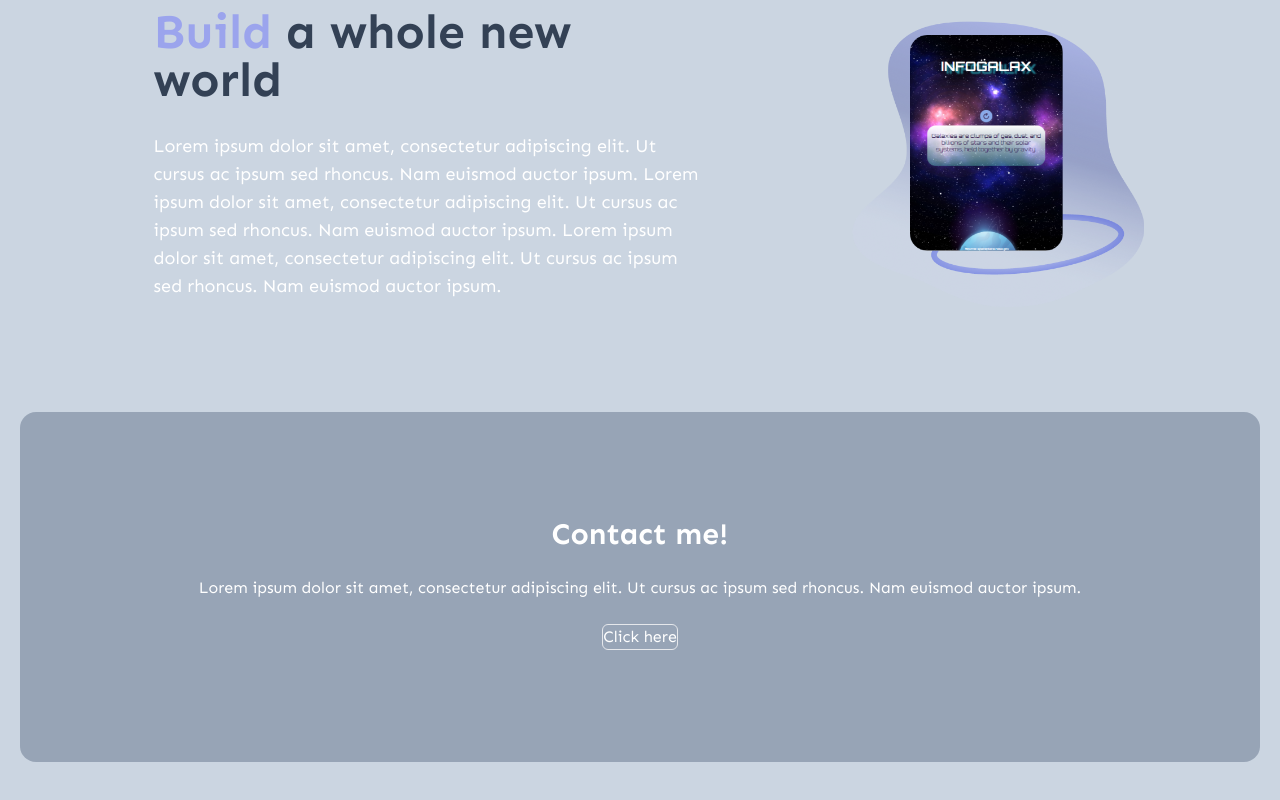
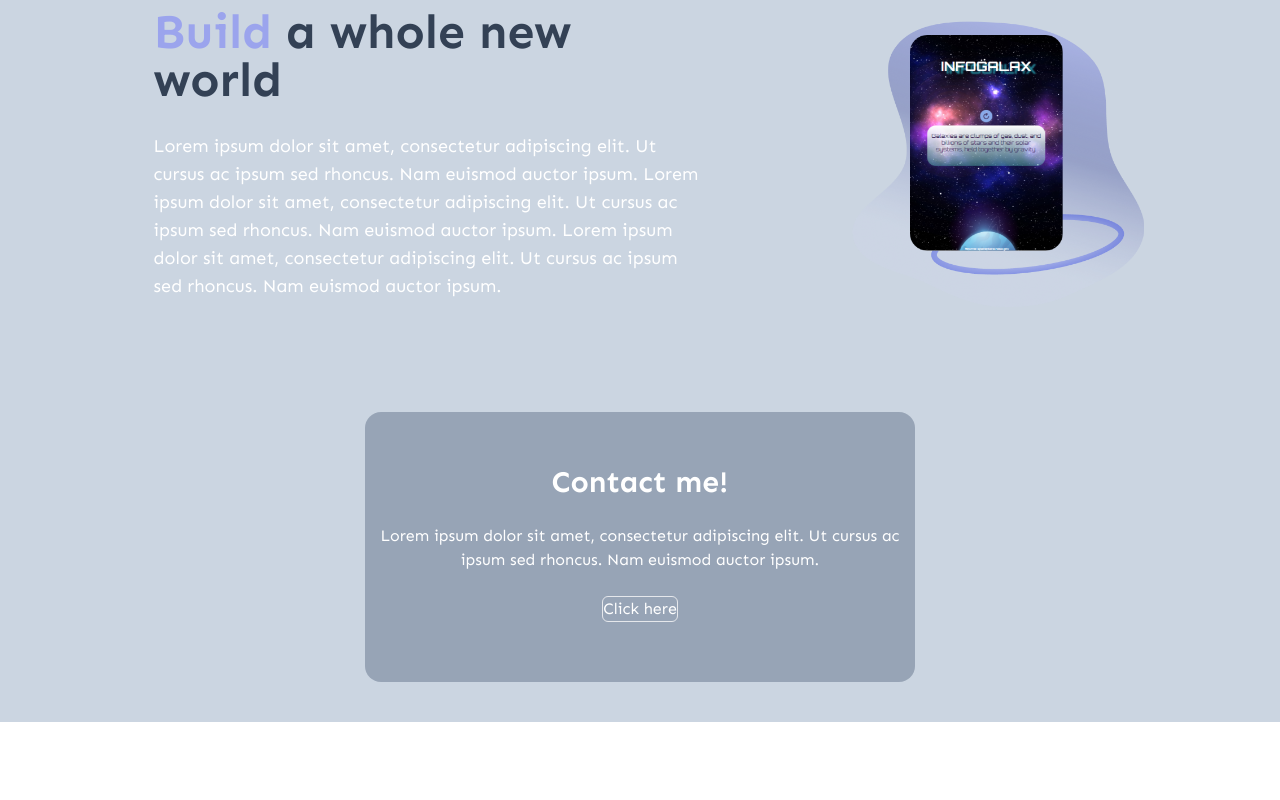
Before and after one commit to carlos-santos-tadeo/Portafolio, a React (Vite) app: page / in a window 1280 px wide. Shown: the part 1285-2085 px from the top of the page. After the commit the page ends 2007 px from the top, so only its background shows below. Built offline with nearby package versions, Linux system fonts and the light colour scheme.

Commit message:
responsive-footer

```diff
--- a/src/components/Footer.jsx
+++ b/src/components/Footer.jsx
@@ -2,8 +2,8 @@ import React from 'react'
 
 const Footer = () => {
   return (
-    <section className='py-10' >
-      <div className='grid gap-6 justify-items-center bg-slate-500/50 rounded-2xl mx-5 py-16'>
+    <section className='py-10 sm:flex sm:justify-center ' >
+      <div className='grid gap-6 justify-items-center bg-slate-500/50 rounded-2xl mx-5 py-16 sm:py-3 max-w-[550px]'>
         <h3 className='font-bold text-3xl mt-10'>Contact me!</h3>
         <p className='px-3 text-center'>Lorem ipsum dolor sit amet, consectetur adipiscing elit. Ut cursus ac ipsum sed rhoncus. Nam euismod auctor ipsum.</p>
         <div className='mb-12'>
```
